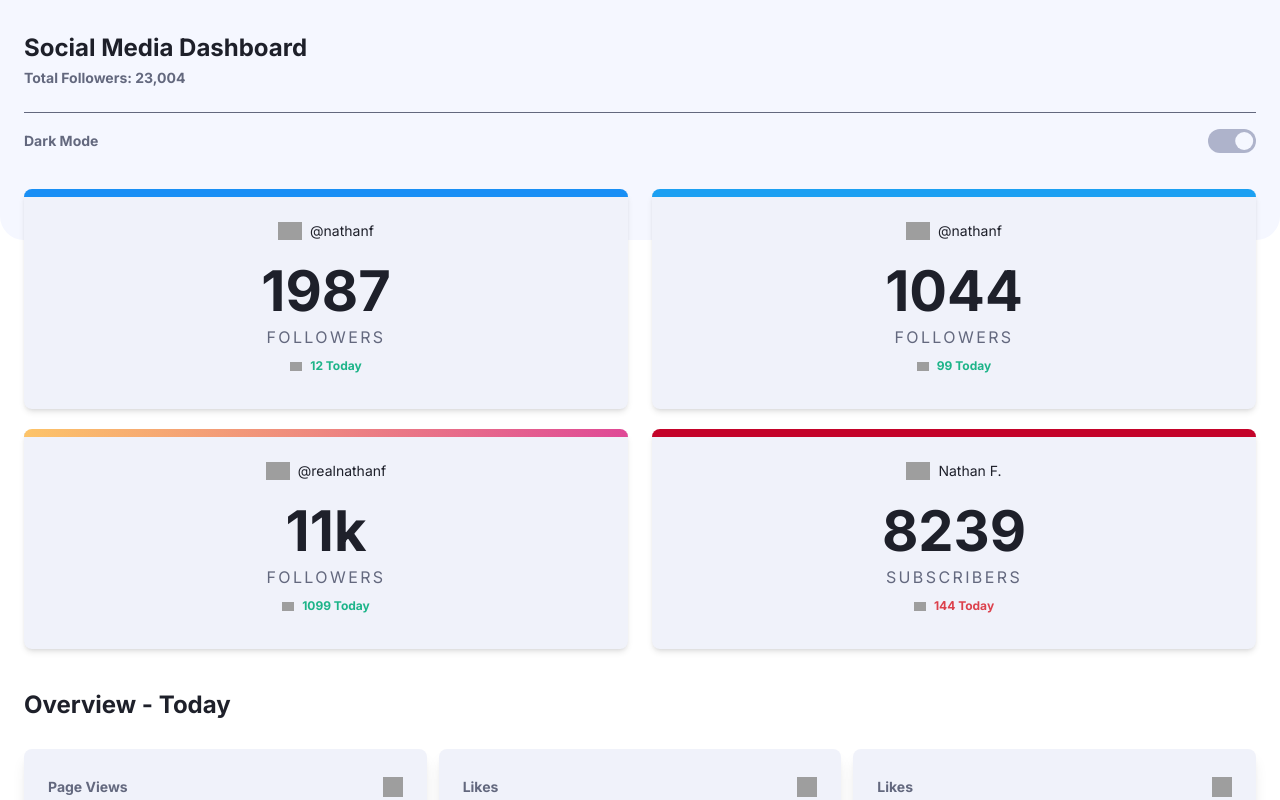
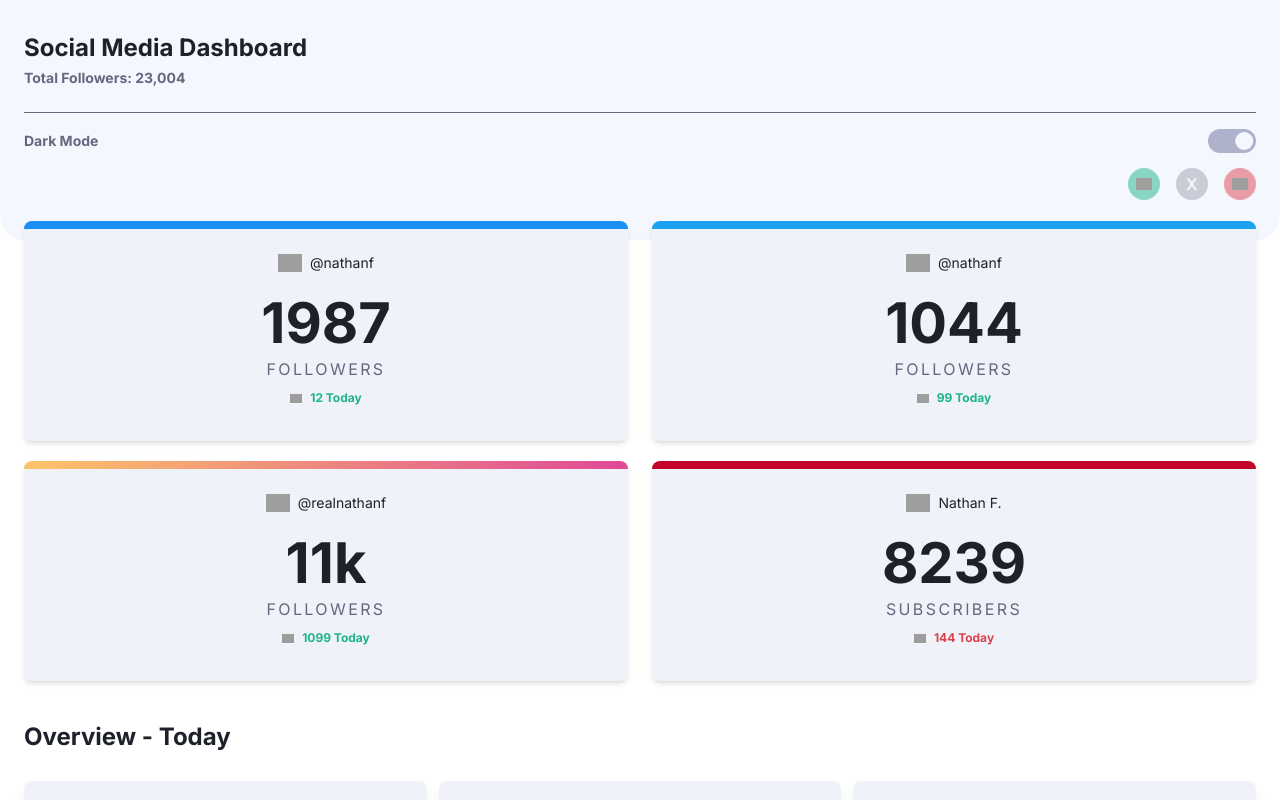
Before and after one commit to R3ygoski/dashboard-app-next, a Next.js app: page / in a window 1280 px wide. Shown: the top 800 px of the page. Built offline with nearby package versions, Linux system fonts and the light colour scheme; grey boxes are pictures that could not be loaded.

Commit message:
Add: Filter Feature and Context Filter

```diff
--- a/src/app/layout.tsx
+++ b/src/app/layout.tsx
@@ -2,6 +2,7 @@ import type { Metadata } from "next";
 import { Inter } from "next/font/google";
 import "./globals.css";
 import { CardProvider } from "@/context/CardContext";
+import { FilterProvider } from "@/context/FilterContext";
 
 const inter = Inter({
   subsets: ["latin"],
@@ -22,12 +23,14 @@ export default function RootLayout({
   return (
     <html lang="en">
       <CardProvider>
-        <body
-          className={`bg-main-light-background dark:bg-main-dark-background ${inter.className}`}
-        >
-          <div className="absolute w-full h-60 rounded-b-3xl -z-10 bg-main-light-background-top dark:bg-main-dark-background-top"></div>
-          {children}
-        </body>
+        <FilterProvider>
+          <body
+            className={`h-screen bg-main-light-background overflow-clip dark:bg-main-dark-background ${inter.className}`}
+          >
+            <div className="absolute w-full h-60 rounded-b-3xl -z-10 bg-main-light-background-top dark:bg-main-dark-background-top"></div>
+            {children}
+          </body>
+        </FilterProvider>
       </CardProvider>
     </html>
   );
--- a/src/app/page.tsx
+++ b/src/app/page.tsx
@@ -1,26 +1,32 @@
+"use client";
+import FilterButton from "@/components/FilterButton";
 import OverviewCard from "@/components/OverviewCard";
 import SocialMediaCard from "@/components/SocialMediaCard";
 import ThemeToggler from "@/components/ThemeToggler";
-import { overviewData } from "@/data/overviewData";
-import { socialMediaData } from "@/data/socialMediaData";
+import { FilterContext } from "@/context/FilterContext";
+import { useContext } from "react";
 
 export default function Home() {
+  const { socialMediaList, overviewSocialMediaList } =
+    useContext(FilterContext);
+
   return (
     <main className="px-6 py-8 xl:py-9 xl:px-[10.5rem] xl:flex xl:flex-col xl:items-center">
       <header className="xl:flex xl:justify-between xl:items-center xl:min-w-[1104px]">
-        <div>
+        <div className="relative">
           <h1 className="text-2xl font-bold text-main-light-strong-text dark:text-main-dark-strong-text xl:text-[1.725rem]">
             Social Media Dashboard
           </h1>
           <p className="my-1 text-sm font-bold text-main-light-text dark:text-main-dark-text">
             Total Followers: 23,004
           </p>
+          <FilterButton />
         </div>
         <div className="h-[1px] w-full mt-6 bg-main-light-text dark:bg-main-dark-text xl:hidden"></div>
         <ThemeToggler />
       </header>
-      <section className="flex flex-col gap-6 w-full mt-8 py-2 sm:grid sm:grid-cols-2 xl:grid-cols-4 xl:max-w-[1104px]">
-        {socialMediaData.map((card, idx) => {
+      <section className="flex flex-col gap-6 w-full mt-16 py-2 sm:grid sm:grid-cols-2 xl:grid-cols-4 xl:max-w-[1104px]">
+        {socialMediaList.map((card, idx) => {
           return (
             <SocialMediaCard
               key={idx}
@@ -37,7 +43,7 @@ export default function Home() {
         Overview - Today
       </h2>
       <ul className="flex flex-col pt-7 gap-3 sm:grid sm:grid-cols-3 xl:grid-cols-4 xl:gap-y-4 xl:gap-x-8 xl:max-w-[1104px]">
-        {overviewData.map((card, idx) => {
+        {overviewSocialMediaList.map((card, idx) => {
           return (
             <OverviewCard
               key={idx}
--- /dev/null
+++ b/src/components/FilterButton.tsx
@@ -0,0 +1,39 @@
+"use client";
+import Image from "next/image";
+
+import { resultIcon } from "@/data/iconsData";
+import { useContext } from "react";
+import { FilterContext } from "@/context/FilterContext";
+
+export default function FilterButton() {
+  const { changeFilter } = useContext(FilterContext);
+
+  return (
+    <div className="flex absolute -bottom-28 right-0 gap-4 xl:flex-col xl:-left-12 xl:-bottom-48">
+      <button
+        className="flex justify-center items-center size-8 rounded-full gap-x-2 bg-results-up/50 dark:bg-results-up/25"
+        onClick={() => {
+          changeFilter("positive");
+        }}
+      >
+        <Image src={resultIcon.positive} alt="" width={16} height={16} />
+      </button>
+      <button
+        className="flex justify-center items-center size-8 rounded-full gap-x-2 font-bold text-gray-100 bg-gray-400/50 dark:bg-gray-400/25"
+        onClick={() => {
+          changeFilter(null);
+        }}
+      >
+        X
+      </button>
+      <button
+        className="flex justify-center items-center size-8 rounded-full gap-x-2 bg-results-down/50 dark:bg-results-down/25"
+        onClick={() => {
+          changeFilter("negative");
+        }}
+      >
+        <Image src={resultIcon.negative} alt="" width={16} height={16} />
+      </button>
+    </div>
+  );
+}
--- a/src/components/OverviewCard.tsx
+++ b/src/components/OverviewCard.tsx
@@ -23,7 +23,7 @@ export default function OverviewCard({
     <li
       style={{ animationDuration: `${animationDuration * 0.125}s` }}
       className={`
-        flex flex-col justify-between h-32 p-6 pt-7 pb-5 rounded-lg bg-main-light-card duration-150 cursor-pointer shadow-lg
+        flex flex-col justify-between h-32 p-6 pt-7 pb-5 rounded-lg bg-main-light-card cursor-pointer shadow-lg
         dark:bg-main-dark-card
         hover:brightness-90
         lg:w-full
--- a/src/components/SocialMediaCard.tsx
+++ b/src/components/SocialMediaCard.tsx
@@ -53,9 +53,9 @@ export default function SocialMediaCard({
 
   return (
     <article
-      style={{ animationDuration: `${animationDelay * 0.2}s` }}
+      style={{ animationDuration: `${animationDelay * 0.25}s` }}
       className={`
-        flex flex-col items-center relative h-[13.5rem] pt-6 border-t-4 rounded-b-lg gap-y-2 bg-main-light-card shadow-md cursor-pointer duration-150
+        flex flex-col items-center relative h-[13.5rem] pt-6 border-t-4 rounded-b-lg gap-y-2 bg-main-light-card shadow-md cursor-pointer duration-150 transition-shadow
         after:block after:absolute after:-top-2 after:w-full after:h-2 after:rounded-t-lg
         dark:bg-main-dark-card
         hover:brightness-90
--- a/src/components/ThemeToggler.tsx
+++ b/src/components/ThemeToggler.tsx
@@ -34,7 +34,7 @@ export default function ThemeToggler() {
         className="h-6 w-12 rounded-full bg-theme-toggler-light dark:bg-gradient-to-r dark:from-theme-toggler-dark-1 dark:to-theme-toggler-dark-2"
         onClick={() => handleThemeChange()}
       >
-        <div className="size-[1.125rem] rounded-full duration-300 ease-out bg-main-light-background-top translate-x-[1.7rem] dark:bg-main-dark-background-top dark:translate-x-[0.2rem]"></div>
+        <div className="size-[1.125rem] rounded-full duration-300 ease-out transition-transform bg-main-light-background-top translate-x-[1.7rem] dark:bg-main-dark-background-top dark:translate-x-[0.2rem]"></div>
       </button>
     </section>
   );
--- /dev/null
+++ b/src/context/FilterContext.tsx
@@ -0,0 +1,49 @@
+"use client";
+import { IOverviewData, overviewData } from "@/data/overviewData";
+import {
+  FlowType,
+  ISocialMediaData,
+  socialMediaData,
+} from "@/data/socialMediaData";
+import { ReactNode, createContext, useState } from "react";
+
+interface IFilterContext {
+  socialMediaList: ISocialMediaData[];
+  overviewSocialMediaList: IOverviewData[];
+  changeFilter: (filterType: FlowType | null) => void;
+}
+
+const FilterContext = createContext({} as IFilterContext);
+
+const FilterProvider = ({ children }: { children: ReactNode }) => {
+  const [socialMediaList, setSocialMediaList] =
+    useState<ISocialMediaData[]>(socialMediaData);
+  const [overviewSocialMediaList, setOverviewSocialMediaList] =
+    useState<IOverviewData[]>(overviewData);
+
+  const changeFilter = (filterType: FlowType | null) => {
+    if (!filterType) {
+      setSocialMediaList(socialMediaData);
+      setOverviewSocialMediaList(overviewData);
+      return;
+    }
+    const filteredList = socialMediaData.filter((socialMediaCard) => {
+      return socialMediaCard.registered.type === filterType;
+    });
+    const filteredOverview = overviewData.filter((overviewCard) => {
+      return overviewCard.registered.type === filterType;
+    });
+    setSocialMediaList(filteredList);
+    setOverviewSocialMediaList(filteredOverview);
+  };
+
+  return (
+    <FilterContext.Provider
+      value={{ socialMediaList, overviewSocialMediaList, changeFilter }}
+    >
+      {children}
+    </FilterContext.Provider>
+  );
+};
+
+export { FilterContext, FilterProvider };
--- a/src/data/socialMediaData.ts
+++ b/src/data/socialMediaData.ts
@@ -1,5 +1,5 @@
 export type SocialMediaType = "facebook" | "twitter" | "instagram" | "youtube";
-type FlowType = "positive" | "negative";
+export type FlowType = "positive" | "negative";
 
 export interface IRegistered {
   quantity: number;
--- a/tailwind.config.ts
+++ b/tailwind.config.ts
@@ -48,14 +48,16 @@ export default {
       },
       keyframes: {
         "up-to-down": {
-          "0%": { transform: "translateY(-20vh)", opacity: "0" },
-          "95%": { opacity: "1" },
-          "100%": { transform: "translateY(0)" },
+          "0%": {
+            transform: "translateY(-20vh)",
+            opacity: "0",
+          },
         },
         "down-to-up": {
-          "0%": { transform: "translateY(20vh)", opacity: "0" },
-          "95%": { opacity: "1" },
-          "100%": { transform: "translateY(0)" },
+          "0%": {
+            transform: "translateY(20vh)",
+            opacity: "0",
+          },
         },
       },
       animation: {
```
